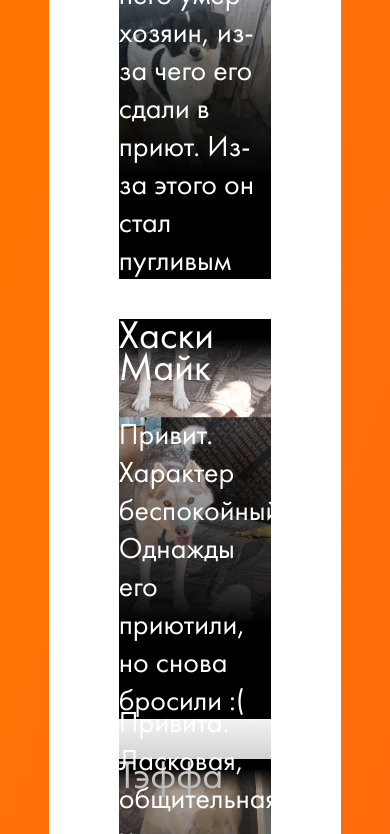
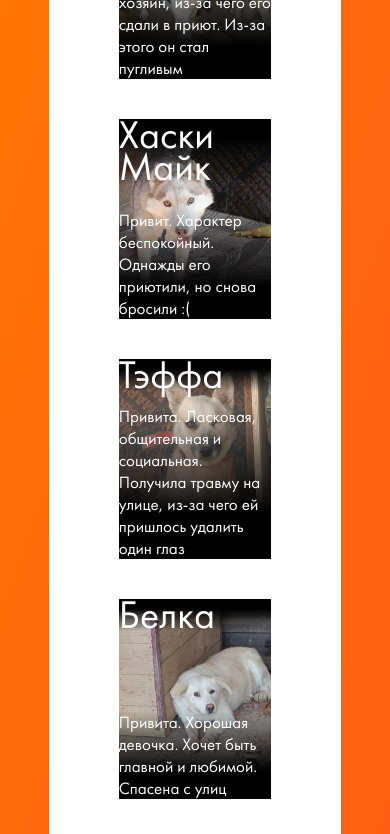
Before and after one commit to it-taboo/catalogue, a plain HTML site: page index.html in a window 390 px wide. Shown: the part 630-1464 px from the top of the page. Drawn offline with Linux system fonts and the light colour scheme.

Commit message:
Update style.css

```diff
--- a/style.css
+++ b/style.css
@@ -142,13 +142,11 @@ p {
 		width: 100%;
 	}
 
-		#text-cont>h1 {
-			color: #000000;
-			margin: 0;
-		}
+	.photo-subtext {
+		font-size: 17px;
+	}
 
-		#text-cont>p {
-			overflow-y: scroll;
-			height: 80%;
-		}
+	.photo-container {
+		height: 200px;
+	}
 }
```
